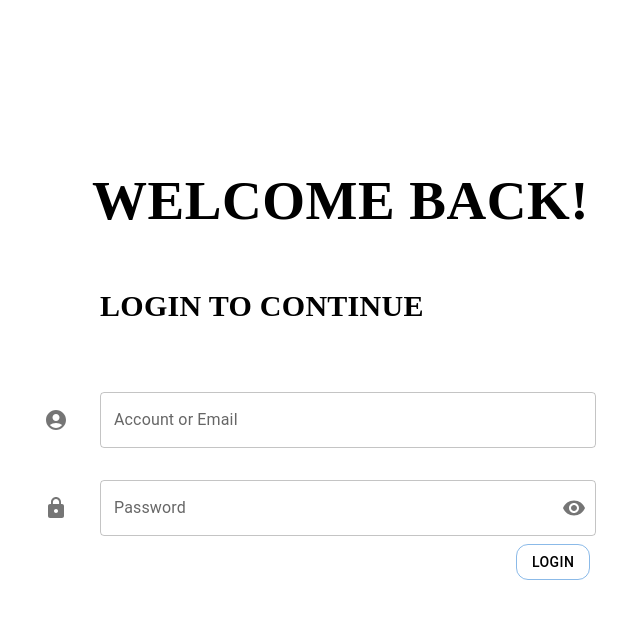
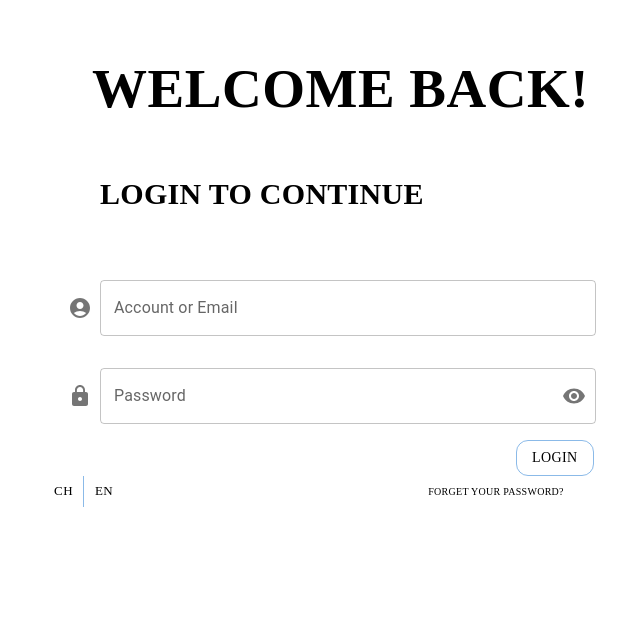
Before and after one commit to hanklin0804/SmartFaucetWeb, a Next.js app: page / in a window 1280 px wide. Shown: the top 618 px of the page, without its empty margins (320-960 px from the left). Built offline with nearby package versions, Linux system fonts and the light colour scheme.

Commit message:
LoginPage done_ver1

```diff
--- a/app/page.js
+++ b/app/page.js
@@ -14,6 +14,7 @@ import IconButton from '@mui/material/IconButton';
 import Visibility from '@mui/icons-material/Visibility';
 import VisibilityOff from '@mui/icons-material/VisibilityOff';
 import Button from '@mui/material/Button';
+import ButtonGroup from '@mui/material/ButtonGroup';
 
 export default function LoginPage() {
     const [showPassword, setShowPassword] = React.useState(false);
@@ -24,50 +25,76 @@ export default function LoginPage() {
     };
     return (
         <main>
-            <Container maxWidth="sm">
+            <Container
+                maxWidth="sm" sx={{ justifyContent: 'center', alignItems: 'center' }}>
                 <Typography
                     sx={{
                         fontSize: {
                             lg: 55,
                             md: 50,
-                            sm: 40,
-                            xs: 25
+                            sm: 45,
+                            xs: 30
                         },
                         ml: {
                             lg: 6,
                             md: 6,
+                            sm: 10,
+                            xs: 5,
+                        },
+                        mt: {
+                            lg: 6,
+                            md: 6,
                             sm: 5,
-                            xs: 3,
+                            xs: 14,
                         },
-                        mt: 20,
                         fontWeight: 700,
                         fontFamily: "Prompt"
                     }}
-                >WELCOME BACK!</Typography>
-
-
+                >WELCOME BACK!
+                </Typography>
                 <Typography
                     sx={{
                         fontSize: {
                             lg: 30,
                             md: 25,
-                            sm: 20,
-                            xs: 10
+                            sm: 25,
+                            xs: 15
                         },
                         ml: {
                             lg: 7,
                             md: 7,
-                            sm: 6,
-                            xs: 4,
+                            sm: 11,
+                            xs: 5,
                         },
                         mt: 5,
                         fontWeight: 700,
                         fontFamily: "Prompt"
                     }}
-                >LOGIN TO CONTINUE</Typography>
-
-                <Box sx={{ display: 'flex', alignItems: 'flex-end' }}>
-                    <AccountCircle sx={{ color: 'action.active', mr: 1, mb: 2, mt: 10 }} />
+                >LOGIN TO CONTINUE
+                </Typography>
+                <Box
+                    sx={{ display: 'flex', alignItems: 'flex-end' }}>
+                    <AccountCircle sx={{
+                        color: 'action.active', mb: 2,
+                        mt: {
+                            lg: 10,
+                            md: 10,
+                            sm: 10,
+                            xs: 4,
+                        },
+                        ml: {
+                            lg: 3,
+                            md: 3,
+                            sm: 7,
+                            xs: 5
+                        },
+                        mr: {
+                            lg: -2,
+                            md: -2,
+                            sm: 1,
+                            xs: -1,
+                        },
+                    }} />
                     <TextField
                         id="input-account"
                         label="Account or Email"
@@ -77,31 +104,41 @@ export default function LoginPage() {
                                 lg: '500px',
                                 md: '450px',
                                 sm: '350px',
-                                xs: '250px',
+                                xs: '225px',
                             },
                             ml: {
                                 lg: 3,
                                 md: 3,
-                                sm: 2,
+                                sm: 0,
                                 xs: 1,
                             },
-
+                            fontFamily: "Prompt"
                         }} />
                 </Box>
-                <Box sx={{ display: 'flex', alignItems: 'flex-end', mt: 3 }}>
+                <Box
+                    sx={{
+                        display: 'flex', alignItems: 'flex-end', mt: 3,
+                        ml: {
+                            lg: 3,
+                            md: 3,
+                            sm: 7,
+                            xs: 5,
+                        },
+                    }}>
                     <LockIcon sx={{
                         color: 'action.active',
+                        mb: 3,
                         mr: {
-                            lg: 3,
-                            md: 3,
-                            sm: 2,
-                            xs: 1,
+                            lg: 0,
+                            md: 0,
+                            sm: 0,
+                            xs: -1,
                         },
-                        mb: 3,
                     }}></LockIcon>
                     <FormControl sx={{ m: 1, width: '25ch' }} variant="outlined">
                         <InputLabel htmlFor="outlined-adornment-password">Password</InputLabel>
                         <OutlinedInput
+                            fontFamily="Prompt"
                             id="outlined-adornment-password"
                             type={showPassword ? 'text' : 'password'}
                             endAdornment={
@@ -122,7 +159,7 @@ export default function LoginPage() {
                                     lg: '496px',
                                     md: '450px',
                                     sm: '350px',
-                                    xs: '250px',
+                                    xs: '225px',
                                 },
 
                             }}
@@ -135,13 +172,44 @@ export default function LoginPage() {
                     sx={{
                         color: "#000000",
                         borderRadius: 3,
+                        mt: 1,
                         ml: {
                             lg: 59,
                             md: 54,
-                            sm: 40,
+                            sm: 45,
                             xs: 27,
                         },
-                    }}>Login</Button>
+                        fontFamily: "Prompt"
+                    }}>Login
+                </Button>
+                <br />
+                <ButtonGroup
+                    variant="text" aria-label="text button group" >
+                    <Button size='small' color="inherit" sx={{ fontFamily: "Prompt" }}>Ch</Button>
+                    <Button size='small' color="inherit" sx={{ fontFamily: "Prompt" }}>En</Button>
+                </ButtonGroup>
+                <Button
+                    sx={{
+                        color: "#000000",
+                        borderRadius: 3,
+                        ml: {
+                            lg: 34,
+                            md: 30,
+                            sm: 22,
+                            xs: 3,
+                        },
+                        mt: 0,
+                        width: '200px',
+                        fontSize: {
+                            lg: 10,
+                            md: 10,
+                            sm: 1,
+                            xs: 1
+                        },
+                        size: 'small',
+                        fontFamily: "Prompt"
+                    }}>Forget your password?
+                </Button>
             </Container>
         </main >
     );
```
Also changed, not shown: app/home/components/appbar.js (+14 -15 lines).
